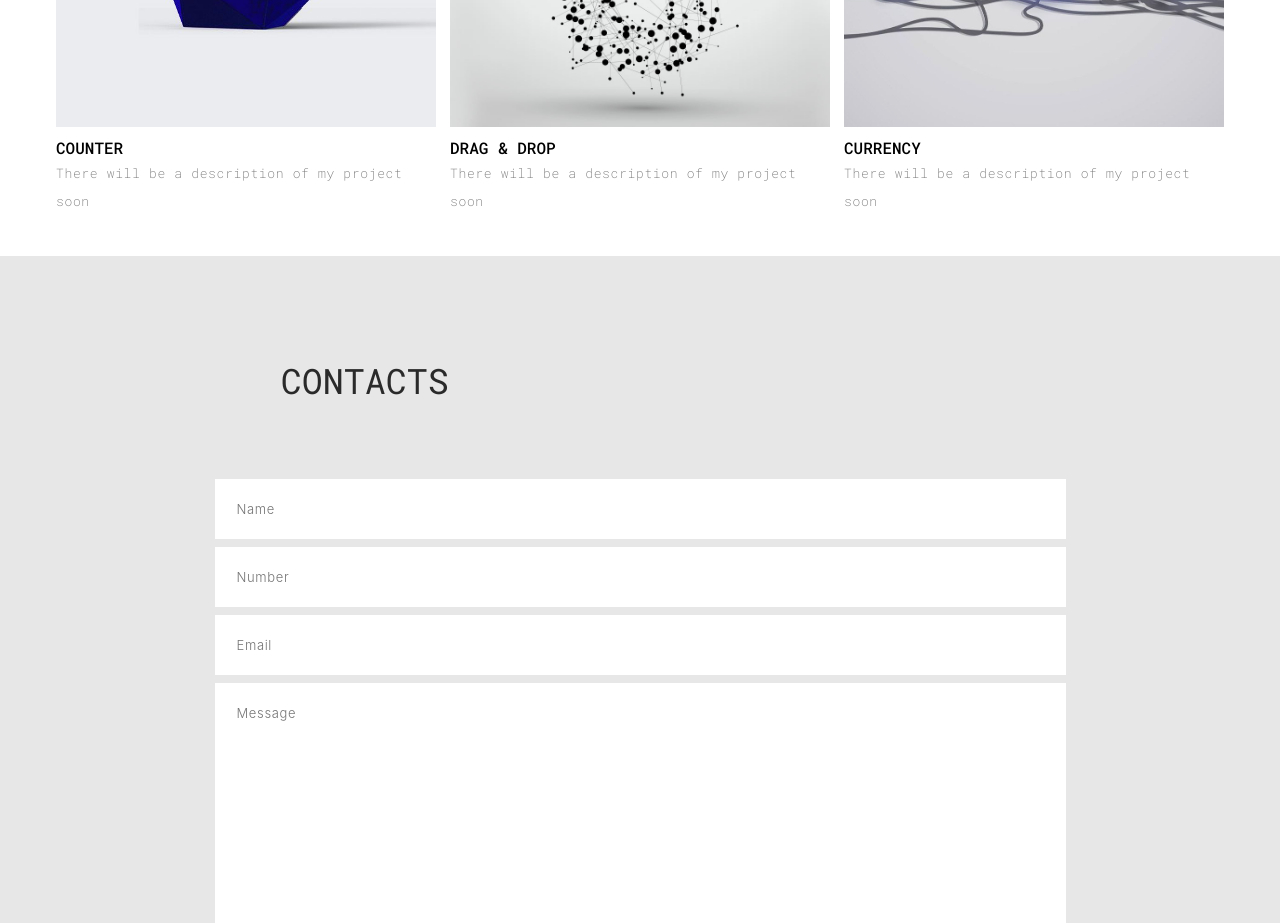
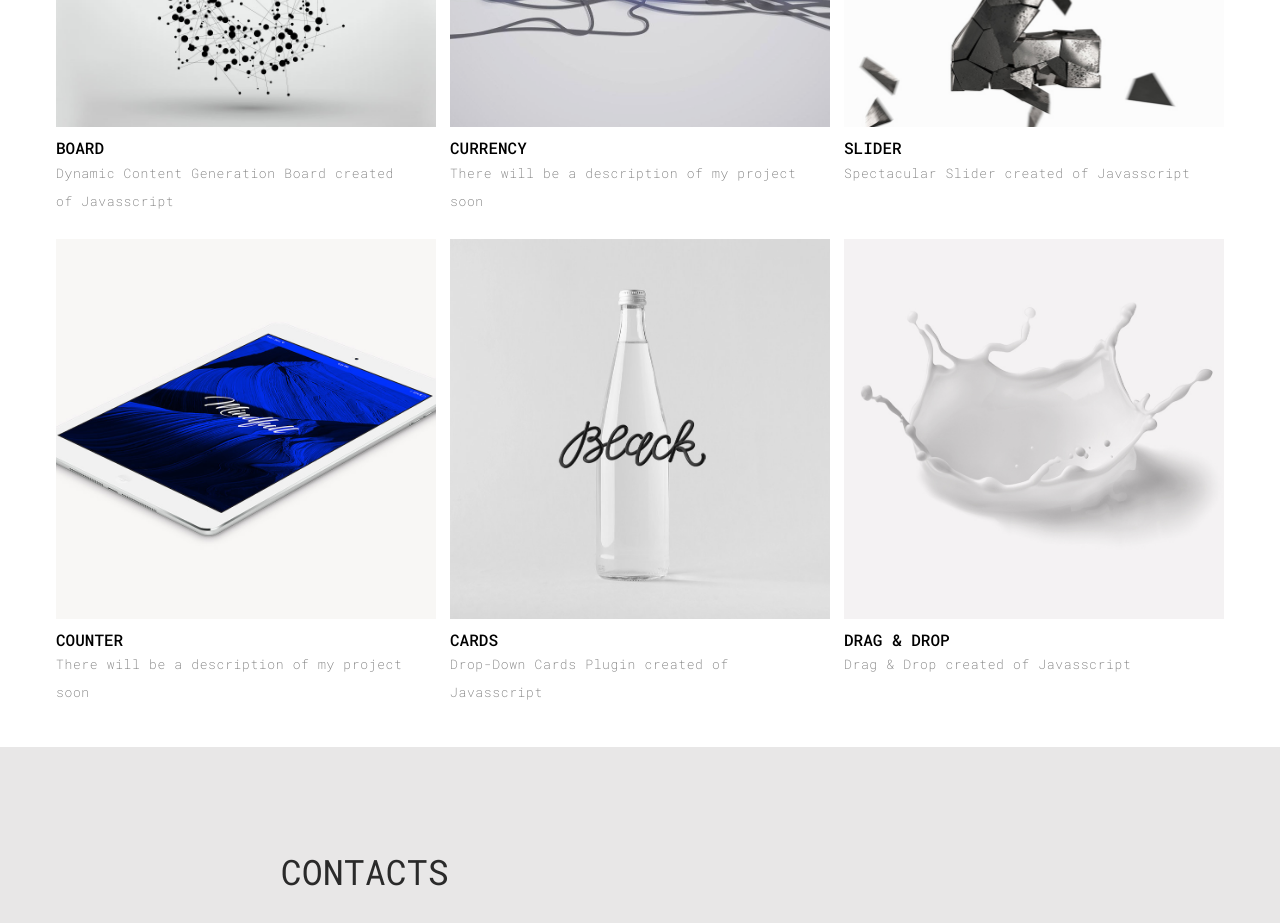
Before and after one commit to StrongBeauty/Portfolio, a React (Create React App) app: page / in a window 1280 px wide. Shown: the part 3660-4583 px from the top of the page. Built offline with nearby package versions, Linux system fonts and the light colour scheme.

Commit message:
added new projects

```diff
--- a/src/Projects/Projects.js
+++ b/src/Projects/Projects.js
@@ -6,11 +6,13 @@ import {Title} from '../Common/Components/Title/Title'
 import "@fontsource/roboto-mono"
 import SNImage from "./../assets/image/h9-port-img-2.jpg"
 import TDLImage from "./../assets/image/h9-port-img-5.jpg"
-import CounterImage from "./../assets/image/port-gallery-img-6.jpg"
+import CounterImage from "./../assets/image/port-gallery-img-4.jpg"
 import CurrencyImage from "./../assets/image/port-gallery-img-10.jpg"
+import CardsImage from "./../assets/image/port-gallery-img-8.jpg"
+import DragDropImage from "./../assets/image/port-gallery-img-3.jpg"
+import GameImage from "./../assets/image/port-gallery-img-6.jpg"
 import SliderImage from "./../assets/image/h9-port-img-1.jpg"
-import DragDropImage from "./../assets/image/blog-post-6.jpg"
-
+import BoardImage from "./../assets/image/blog-post-6.jpg"
 
 export const Projects = () => {
     const social = {
@@ -22,14 +24,24 @@ export const Projects = () => {
     const counter = {
         backgroundImage: `url(${CounterImage})`,
     }
-    const tdl = {
+    const currency = {
         backgroundImage: `url(${CurrencyImage})`,
+    }
+    const cards = {
+        backgroundImage: `url(${CardsImage})`,
+    }
+    const dragDrop = {
+        backgroundImage: `url(${DragDropImage})`,
+    }
+
+    const game = {
+        backgroundImage: `url(${GameImage})`,
     }
     const slider = {
         backgroundImage: `url(${SliderImage})`,
     }
-    const dragDrop = {
-        backgroundImage: `url(${DragDropImage})`,
+    const board = {
+        backgroundImage: `url(${BoardImage})`,
     }
 
     return (
@@ -43,10 +55,14 @@ export const Projects = () => {
                 <div className={style.projects}>
                     <Project style={social} title={'Social Network'} description={'There will be a description of my project soon'} href={''}/>
                     <Project style={todolist} title={'ToDoList'} description={'There will be a description of my project soon'} href={''}/>
-                    <Project style={slider} title={'Slider'} description={'There will be a description of my project soon'} href={'https://strongbeauty.github.io/CardsSources/'}/>
+                    <Project style={game} title={'Game'} description={'Aim Trainer Game created of Javasscript'} href={'https://strongbeauty.github.io/Game/'}/>
+                    <Project style={board} title={'Board'} description={'Dynamic Сontent Generation Board created of Javasscript'} href={'https://strongbeauty.github.io/Board/'}/>
+                    <Project style={currency} title={'Currency'} description={'There will be a description of my project soon'} href={''}/>
+                    <Project style={slider} title={'Slider'} description={'Spectacular Slider created of Javasscript'} href={'https://strongbeauty.github.io/Slider/'}/>
                     <Project style={counter} title={'Counter'} description={'There will be a description of my project soon'} href={''}/>
-                    <Project style={dragDrop} title={'Drag & Drop'} description={'There will be a description of my project soon'} href={'https://strongbeauty.github.io/DragnDrop/'}/>
-                    <Project style={tdl} title={'Currency'} description={'There will be a description of my project soon'} href={''}/>
+                    <Project style={cards} title={'Cards'} description={'Drop-Down Cards Plugin created of Javasscript'} href={'https://strongbeauty.github.io/CardsSources/'}/>
+                    <Project style={dragDrop} title={'Drag & Drop'} description={'Drag & Drop created of Javasscript'} href={'https://strongbeauty.github.io/DragnDrop/'}/>
+
                 </div>
 
             </div>
```
